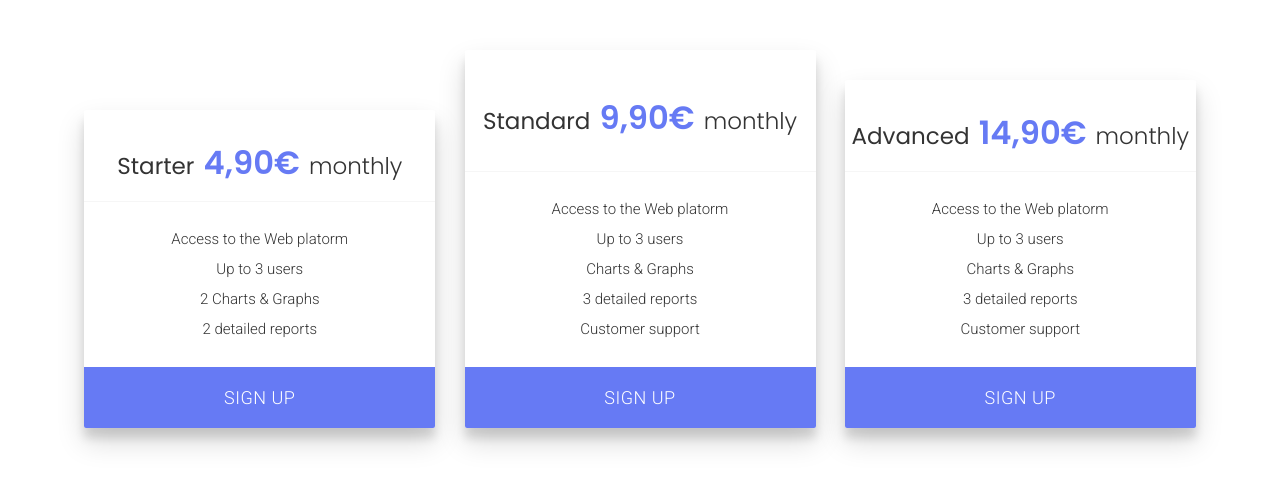
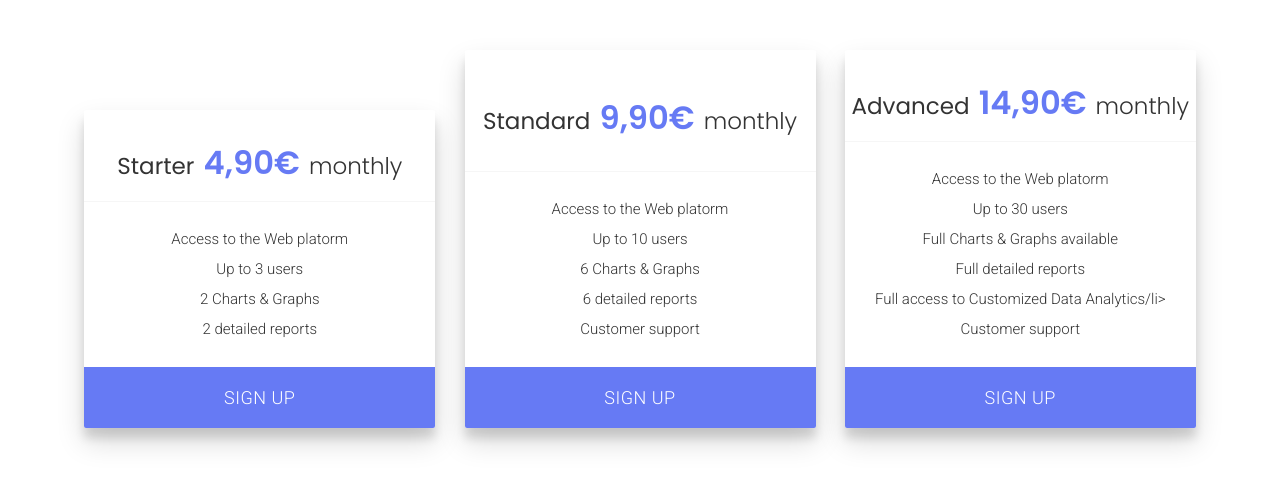
Before and after one commit to B4impact/landing, a website: page index.html in a window 1280 px wide. Shown: the part 1734-2220 px from the top of the page. Drawn offline with Linux system fonts and the light colour scheme.

Commit message:
Update index.html

```diff
--- a/index.html
+++ b/index.html
@@ -172,9 +172,9 @@
                             <div class="content-el">
                                 <ul>
                                     <li>Access to the Web platorm</li>
-                                    <li>Up to 3 users</li>
-                                    <li>Charts & Graphs</li>
-                                    <li>3 detailed reports</li>
+                                    <li>Up to 10 users</li>
+                                    <li>6 Charts & Graphs</li>
+                                    <li>6 detailed reports</li>
                                     <li>Customer support</li>
                                 </ul>
                             </div>
@@ -191,9 +191,10 @@
                             <div class="content-el">
                                 <ul>
                                     <li>Access to the Web platorm</li>
-                                    <li>Up to 3 users</li>
-                                    <li>Charts & Graphs</li>
-                                    <li>3 detailed reports</li>
+                                    <li>Up to 30 users</li>
+                                    <li>Full Charts & Graphs available</li>
+                                    <li>Full detailed reports</li>
+                                    <li>Full access to Customized Data Analytics/li>
                                     <li>Customer support</li>
                                 </ul>
                             </div>
```
